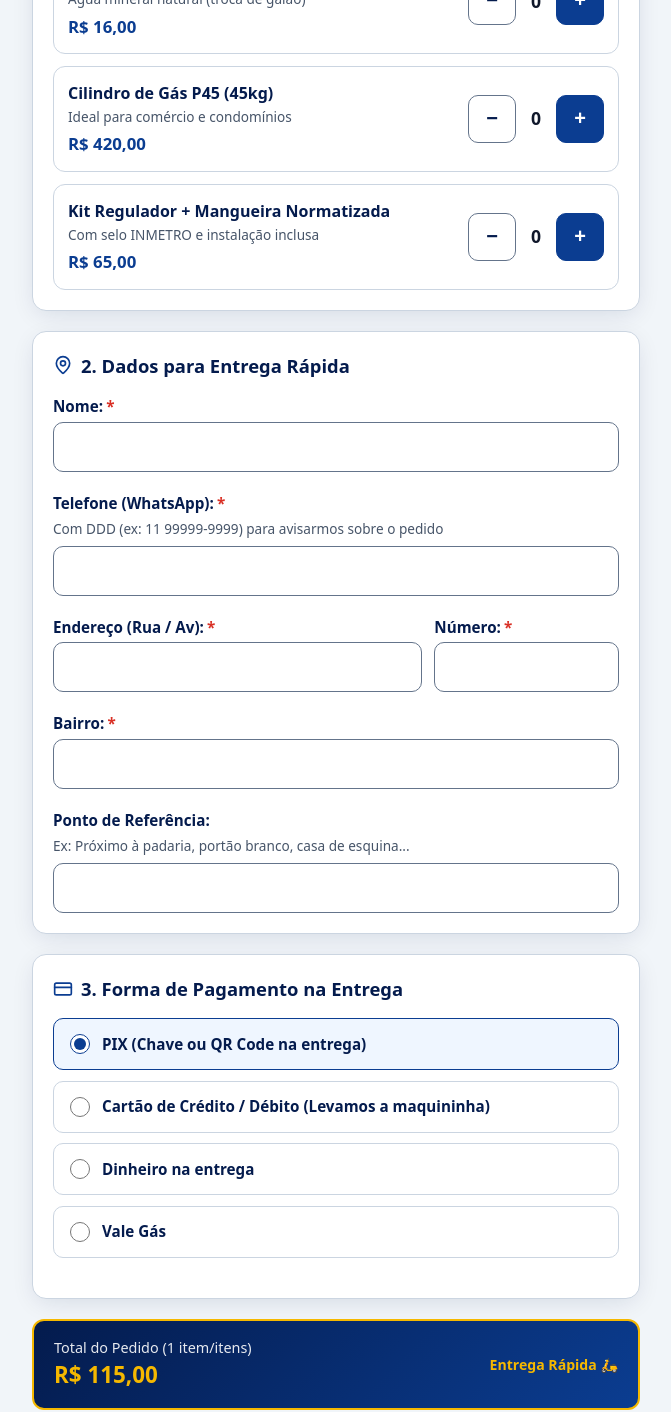
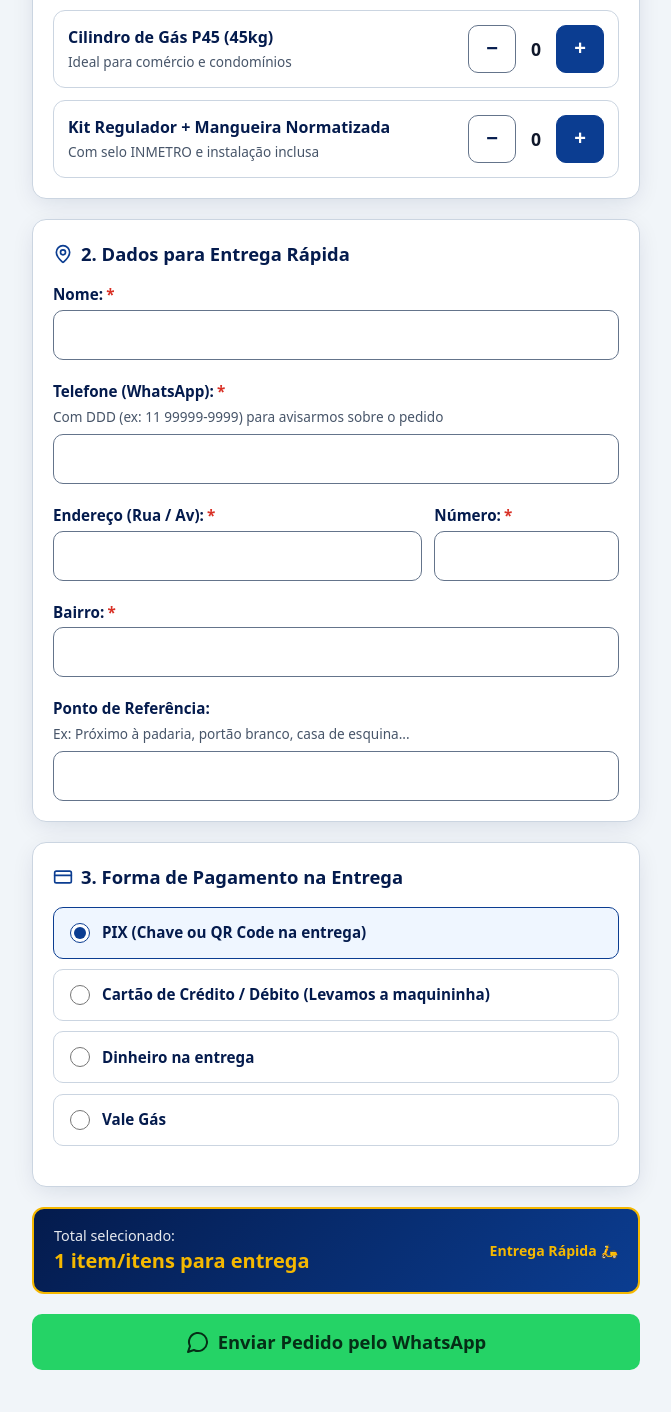
Before and after one commit to CaioSix/gassystem, a Next.js app: page / in a window 1280 px wide. Shown: the part 540-1952 px from the top of the page, without its empty margins (304-975 px from the left). Built offline with nearby package versions, Linux system fonts and the light colour scheme.

Commit message:
feat: remove product prices to allow negotiation per neighborhood

```diff
--- a/src/app/page.tsx
+++ b/src/app/page.tsx
@@ -203,7 +203,7 @@ export default function CustomerOrderPage() {
     (p) => ({
       id: p.id,
       name: p.name,
-      price: p.price,
+      price: p.price || 0,
       quantity: quantities[p.id],
     })
   );
@@ -348,9 +348,6 @@ export default function CustomerOrderPage() {
                       )}
                     </div>
                     <p className="product-desc">{product.description}</p>
-                    <p className="product-price">
-                      R$ {product.price.toFixed(2).replace('.', ',')}
-                    </p>
                   </div>
 
                   <div className="qty-controls">
@@ -584,11 +581,10 @@ export default function CustomerOrderPage() {
         <div className="summary-box">
           <div>
             <div style={{ fontSize: '0.9rem', opacity: 0.9 }}>
-              Total do Pedido ({selectedItems.reduce((a, b) => a + b.quantity, 0)}{' '}
-              item/itens)
+              Total selecionado:
             </div>
-            <div className="summary-total">
-              R$ {totalAmount.toFixed(2).replace('.', ',')}
+            <div className="summary-total" style={{ fontSize: '1.25rem' }}>
+              {selectedItems.reduce((a, b) => a + b.quantity, 0)} item/itens para entrega
             </div>
           </div>
           <div style={{ fontSize: '0.88rem', color: '#f5b800', fontWeight: 800 }}>
@@ -621,9 +617,7 @@ export default function CustomerOrderPage() {
           <MessageCircle size={24} aria-hidden="true" />
           {isSubmitting
             ? 'Preparando pedido...'
-            : `Enviar Pedido pelo WhatsApp • R$ ${totalAmount
-                .toFixed(2)
-                .replace('.', ',')}`}
+            : 'Enviar Pedido pelo WhatsApp'}
         </button>
       </form>
 
--- a/src/lib/types.ts
+++ b/src/lib/types.ts
@@ -30,7 +30,7 @@ export interface Product {
   id: string;
   name: string;
   description: string;
-  price: number;
+  price?: number;
   badge?: string;
 }
 
@@ -39,26 +39,22 @@ export const PRODUCTS: Product[] = [
     id: 'gas-p13',
     name: 'Botijão de Gás P13 (13kg)',
     description: 'Gás de cozinha residencial (troca de vasilhame)',
-    price: 115.0,
     badge: 'Mais pedido',
   },
   {
     id: 'agua-20l',
     name: 'Galão de Água Mineral 20L',
     description: 'Água mineral natural (troca de galão)',
-    price: 16.0,
   },
   {
     id: 'gas-p45',
     name: 'Cilindro de Gás P45 (45kg)',
     description: 'Ideal para comércio e condomínios',
-    price: 420.0,
   },
   {
     id: 'kit-regulador',
     name: 'Kit Regulador + Mangueira Normatizada',
     description: 'Com selo INMETRO e instalação inclusa',
-    price: 65.0,
   },
 ];
 
--- a/src/lib/whatsapp-notify.ts
+++ b/src/lib/whatsapp-notify.ts
@@ -24,17 +24,14 @@ export function formatNewOrderWhatsAppMessage(
 ): string {
   const shortId = order.id.slice(0, 6).toUpperCase();
   const itemsText = order.items
-    .map(
-      (i) =>
-        `• ${i.quantity}x ${i.name} (R$ ${(i.price * i.quantity)
-          .toFixed(2)
-          .replace('.', ',')})`
-    )
+    .map((i) => `• ${i.quantity}x ${i.name}`)
     .join('\n');
 
   const paymentText =
     PAYMENT_LABELS[order.payment_method] +
     (order.change_for ? ` (Troco para: ${order.change_for})` : '');
+
+  const totalText = order.total > 0 ? `\n💰 *Total:* R$ ${order.total.toFixed(2).replace('.', ',')}` : '';
 
   const base = originUrl || '';
   const quickAcceptLink = base
@@ -50,8 +47,8 @@ export function formatNewOrderWhatsAppMessage(
     `*Ponto de Referência:* ${order.reference || 'Não informado'}\n` +
     `*Telefone:* ${order.phone}\n\n` +
     `🛒 *Itens:*\n${itemsText}\n` +
-    `💳 *Pagamento:* ${paymentText}\n` +
-    `💰 *Total:* R$ ${order.total.toFixed(2).replace('.', ',')}` +
+    `💳 *Pagamento:* ${paymentText}` +
+    totalText +
     quickAcceptLink
   );
 }
```
Also changed, not shown: src/app/admin/page.tsx (+3 -7 lines), src/app/pedido/[id]/page.tsx (+3 -4 lines).
